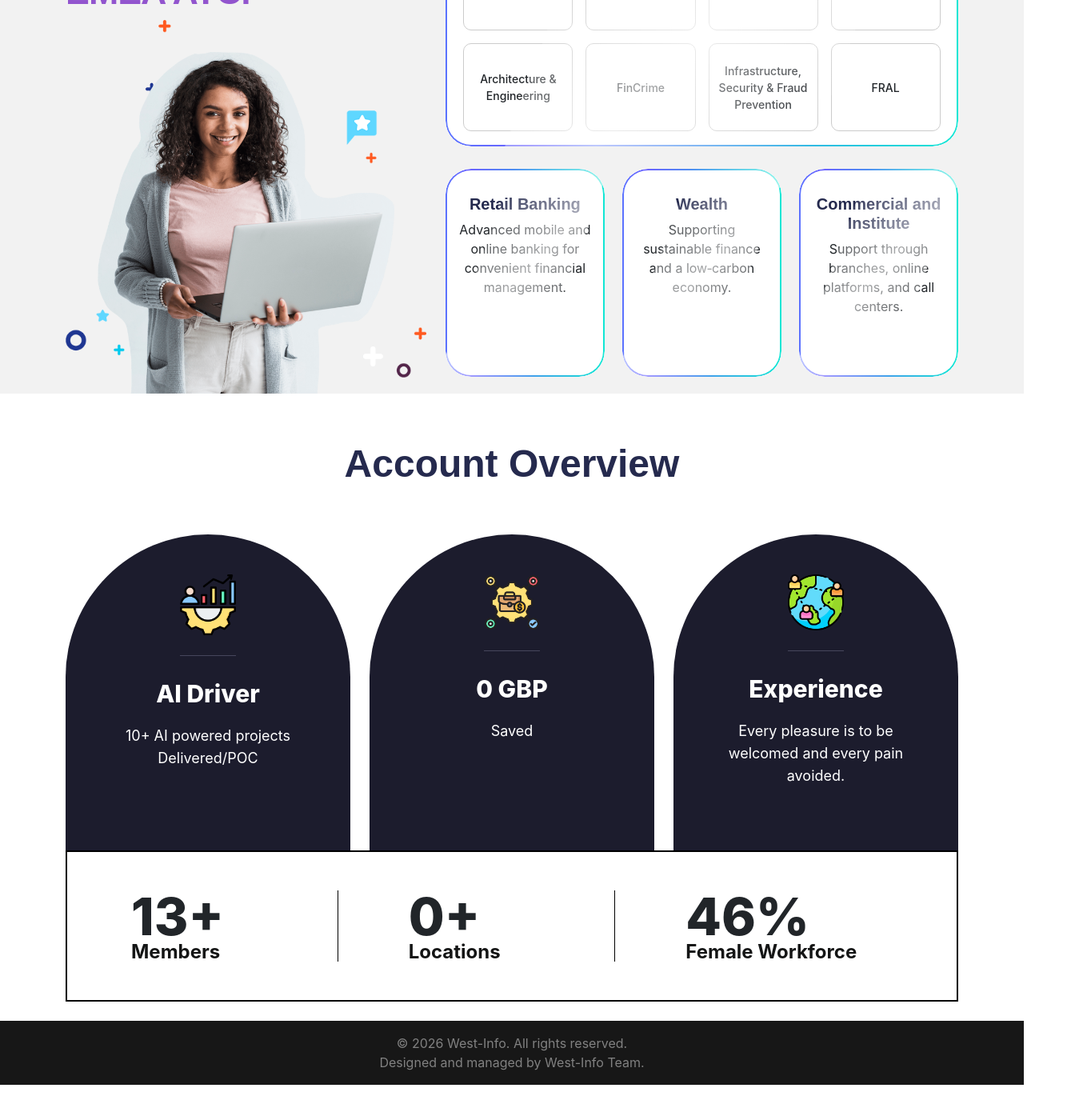
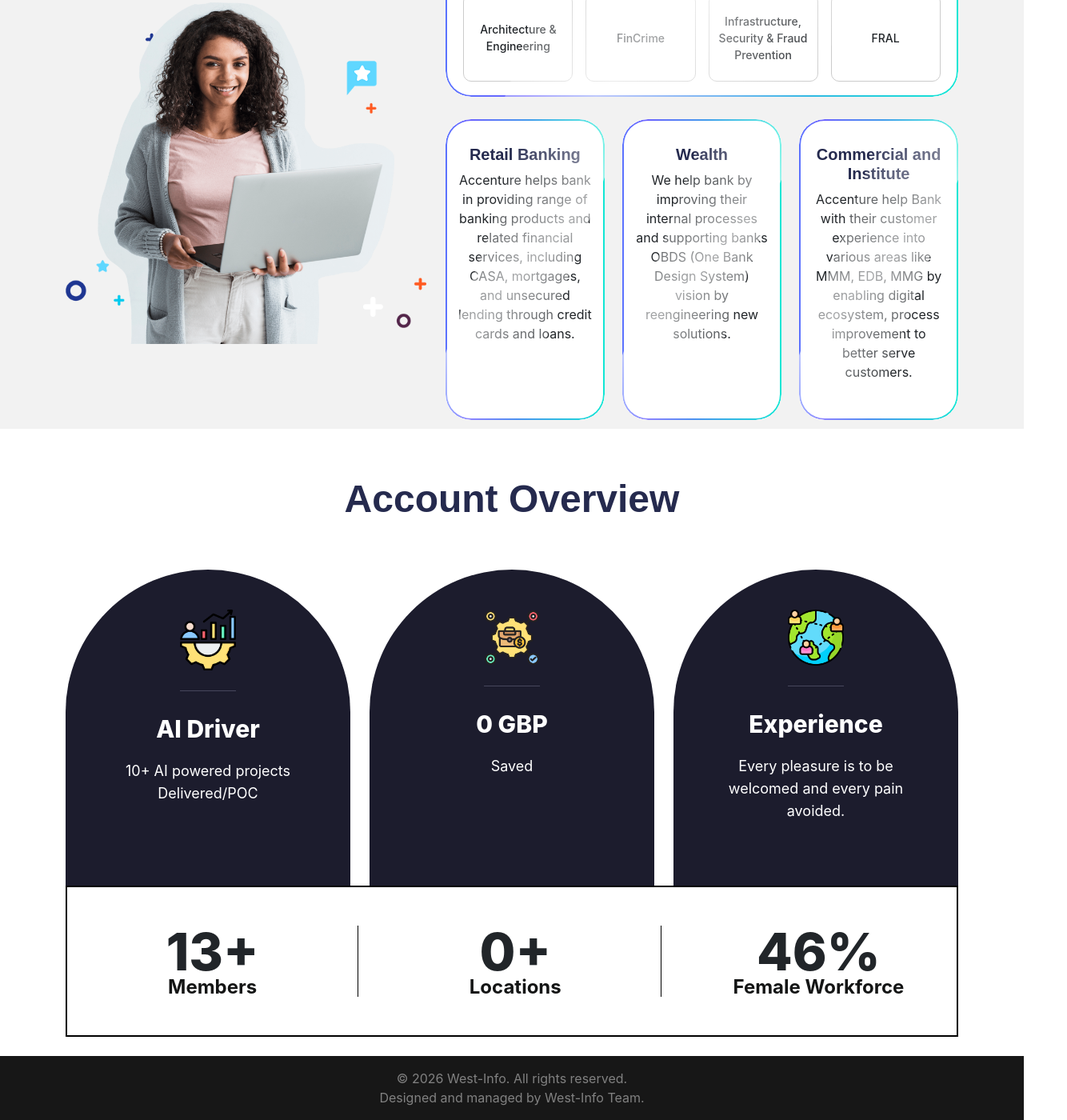
Before and after one commit to deepika-Natwest/Phase2NatwestUI, a React (Create React App) app: page / in a window 1280 px wide. Shown: the part 897-2297 px from the top of the page at 80% size, 1334 px wide, since content can reach past the window. Before the commit the page ends 2253 px from the top, so only its background shows below. Built offline with nearby package versions, Linux system fonts and the light colour scheme; no server answers.

Commit message:
final modifications done

```diff
--- a/src/assets/styles/custom.css
+++ b/src/assets/styles/custom.css
@@ -15,6 +15,7 @@
     -webkit-box-shadow: 5px 5px 30px 10px rgba(00,00,00,0.1);
     box-shadow: 5px 5px 30px 10px rgba(00,00,00,0.1);
     border-bottom: 1px solid #fff;
+    position: fixed !important;
 }
 .navbar-expand-lg .navbar-nav{
     margin: 0 auto;
@@ -131,3 +132,6 @@
 .navbar-nav .nav-link.active::before {
   opacity: 0;
 }
+.teamHeading{
+  margin-top: 80px !important;
+}
--- a/src/assets/styles/home.css
+++ b/src/assets/styles/home.css
@@ -331,13 +331,13 @@
 /* Stats Row */
 .fs-stats {
   border: 2px solid #000;
-  padding: 0 3rem;
-
+  padding: 0;
 }
 
 .stat-box {
-  margin: 3rem 2rem;
+  margin: 3rem -0.6rem 3rem 0;
   border-right: 1px solid #000;
+  text-align: center;
 }
 
 .stat-box strong {
--- a/src/index.css
+++ b/src/index.css
@@ -31,11 +31,11 @@ h1, h2, h3, h4, h5, h6{
   align-items: center;
   margin-bottom: 20px;
   background: #eef0ff;
+  margin-top: 60px;
 }
 .recog-main-side-line {
   width: 72px;
   height: 72px;
-  background: #eef0ff;
   border-radius: 20px;
   display: flex;
   align-items: center;
--- a/src/pages/Home.jsx
+++ b/src/pages/Home.jsx
@@ -287,21 +287,21 @@ Fraud Prevention CoE (Centre of Excellence) is a centralized, specialist team th
                 <div className="serviceItem vertical">
                   <h5>Retail Banking</h5>
                   <p>
-                    Advanced mobile and online banking for convenient financial management.
+                    Accenture helps bank in providing range of banking products and related financial services, including CASA, mortgages, and unsecured lending through credit cards and loans.
                   </p>
                 </div>
 
                 <div className="serviceItem vertical">
                   <h5>Wealth</h5>
                   <p>
-                    Supporting sustainable finance and a low‑carbon economy.
+                    We help bank by improving their internal processes and supporting banks OBDS (One Bank Design System) vision by reengineering new solutions.
                   </p>
                 </div>
 
                 <div className="serviceItem vertical">
                   <h5>Commercial and Institute</h5>
                   <p>
-                    Support through branches, online platforms, and call centers.
+                    Accenture help Bank with their customer experience into various areas like MMM, EDB, MMG by enabling digital ecosystem, process improvement to better serve customers.
                   </p>
                 </div>
               </div>
--- a/src/pages/public/AIPublicPage.jsx
+++ b/src/pages/public/AIPublicPage.jsx
@@ -98,7 +98,7 @@ function DeliverableAIPublicPage() {
           <div className="row align-items-center">
 
             <div className="col-6 d-flex">
-              <span className="recog-main-side-line">🤖</span>
+              <span className="recog-main-side-line trophy-emoji" >🤖</span>
               <span className="recog-main-title">AI Artifacts</span>
             </div>
 
--- a/src/pages/public/DeliverablePublicPage.jsx
+++ b/src/pages/public/DeliverablePublicPage.jsx
@@ -92,7 +92,7 @@ function DeliverablePublicPage() {
         <div className="container">
           <div className="row align-items-center">
             <div className="col-6 d-flex">
-              <span className="recog-main-side-line">📦</span>
+              <span className="recog-main-side-line" className="trophy-emoji">📦</span>
               <span className="recog-main-title">Key Deliverables</span>
             </div>
 
--- a/src/pages/public/LeadershipPublicPage.jsx
+++ b/src/pages/public/LeadershipPublicPage.jsx
@@ -53,8 +53,8 @@ function LeadershipPublicPage() {
         <div className="container">
           <div className="row w100">
             <div className="col-8 d-flex">
-              <span className="recog-main-side-line">
-                <span role="img" aria-label="crown">👑</span>
+              <span className="recog-main-side-line ">
+                <span className="trophy-emoji" role="img" aria-label="crown">👑</span>
               </span>
               <span className="recog-main-title">
                 Executive Team
--- a/src/pages/public/RecognitionPublicPage.jsx
+++ b/src/pages/public/RecognitionPublicPage.jsx
@@ -76,7 +76,7 @@ function RecognitionPublicPage() {
         <div className="container">
           <div className="row w100">
             <div className="col-8 d-flex">
-              <span className="recog-main-side-line">
+              <span className="recog-main-side-line trophy-emoji">
                 <span role="img" aria-label="trophy">🏆</span>
               </span>
               <span className="recog-main-title">
--- a/src/pages/public/TeamsPage.jsx
+++ b/src/pages/public/TeamsPage.jsx
@@ -111,8 +111,8 @@ function TeamsPublicPage() {
         <div className="container">
           <div className="row w100">
             <div className="col-10 d-flex">
-              <span className="recog-main-side-line">
-                <span role="img" aria-label="team">👥</span>
+              <span className="recog-main-side-line ">
+                <span className="trophy-emoji" role="img" aria-label="team">👥</span>
               </span>
               <span className="recog-main-title">
                 TEAM: {capabilityName}
--- a/src/pages/public/TeamsPublicTablePage.jsx
+++ b/src/pages/public/TeamsPublicTablePage.jsx
@@ -140,9 +140,9 @@ function TeamsPublicTablePage() {
 
       <div className="container my-4">
         {/* Header */}
-        <div className="d-flex justify-content-between align-items-center mb-4">
+        <div className="d-flex justify-content-between align-items-center mb-4 teamHeading">
           <div className="d-flex align-items-center">
-            <span className="recog-main-side-line">👥</span>
+            <span className="recog-main-side-line trophy-emoji">👥</span>
             <span className="recog-main-title ms-2">
               Team Directory:{" "}
               {selectedCap ? capabilitiesMap[selectedCap] : "All"}
```
